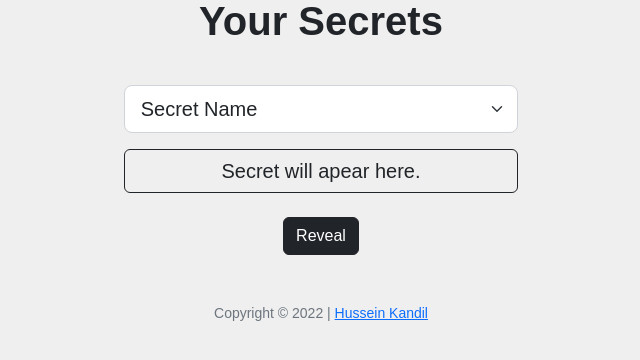
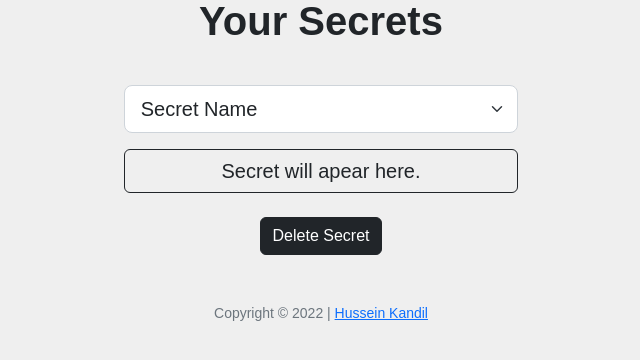
Before and after one commit to hussein-m-kandil/secret-keeper, a Flask app: page /successSecret in a window 1280 px wide. Shown: the part 237-597 px from the top of the page, without its empty margins (319-959 px from the left). Run offline with Flask 2, Linux system fonts and the light colour scheme; some libraries are stand-ins or nearby versions.

Commit message:
Getting Secrets feature and the front-end for Delete Secret feature.

```diff
--- a/app.py
+++ b/app.py
@@ -60,7 +60,10 @@
         i -= 1
     if route == "/register":
         return render_template("index.html", username=username)
-    return render_template("index.html")
+    # Get user secrets.
+    secrets = db.execute("SELECT * FROM secrets WHERE user_id = ?", u_id)
+    #return secrets page.
+    return render_template("index.html", secrets=secrets)
 
 
 @app.route("/login", methods=["GET", "POST"])
--- a/static/main.js
+++ b/static/main.js
@@ -5,8 +5,10 @@
     getGenPass,
     saveSecretByValidName
 } from "./password_gen_handler.js";
-import { showAlertAboveTagName } from "./helpers.js";
-
+import { showSecretVal,
+    secretsFormHandler,
+    delSecret
+} from "./secrets_handler.js";
 
 // Handle all checks for empty inputs with all submissions.
 addEventListener("submit", function(e) {
@@ -33,8 +35,17 @@
         else if (form.name == "pass-gen-form") {
             getGenPass(form, e);
         }
+        // Catch save generated password form.
         else if (form.name == "pass-save-form") {
             saveSecretByValidName(form, e);
+        }
+        // Catch secrets form.
+        else if (form.name == "secrets") {
+            secretsFormHandler(form, e);
+        }
+        // Catch delete secret form.
+        else if (form.name == "del-secret-form") {
+            delSecret(form, e);
         }
     }
 
@@ -47,3 +58,8 @@
 if (pageTitle.innerText == "Secret Keeper: Secrets Generator") {
     passGenHandler();
 }
+
+// Secrets Generator.
+if (pageTitle.innerText == "Secret Keeper: Secrets") {
+    showSecretVal();
+}
--- /dev/null
+++ b/static/secrets_handler.js
@@ -0,0 +1,59 @@
+// Get the bootstrap modal object and show it to the user.
+const delSecretWarning = new bootstrap.Modal('#del-secret-modal');
+
+// Handling Secrets Form.
+function secretsFormHandler(form, e) {
+    e.preventDefault();
+    // Get the name of the secret which is about to be deleted.
+    const secretName = form.menu.selectedOptions[0].innerText;
+    // Get the header of the delete secret warning.
+    let delSecretHeader = document.getElementById("del-secret-header");
+    // Set the text for the header of the delete secret warning.
+    delSecretHeader.textContent = "Deleting '" + secretName + "'...";
+    // Get the body of the delete secret warning.
+    let delSecretBody = document.getElementById("del-warn-msg");
+    // Set the text for the body of the delete secret warning.
+    const brObj = document.createElement("BR");
+    let spanObj = document.createElement("SPAN");
+    spanObj.setAttribute("class", "fs-5 fw-bold text-start text-danger")
+    spanObj.textContent = "WARNING!";
+    delSecretBody.innerHTML = "";
+    delSecretBody.appendChild(spanObj);
+    delSecretBody.appendChild(brObj);
+    delSecretBody.innerHTML += "Are you sure you want to delete '" + secretName  + "'?";
+    // Give the delete form the value of the secret that user want to delete it.
+    let delForm = document.getElementById("del-secret-form");
+    delForm["del-secret-name"].value = form.menu.selectedOptions[0].innerText;
+    delForm["del-secret-val"].value = form.menu.selectedOptions[0].value;
+    // Show warning message modal to the user.
+    delSecretWarning.show();
+};
+
+// Delete secret for the user.
+function delSecret(form, e) {
+    e.preventDefault();
+    // Hide the warning message modal.
+    delSecretWarning.hide()
+    // Create FormData data object and append the data for the secret that will be deleted.
+    let formData = new FormData();
+    formData.append("del-secret-name", form["del-secret-name"].value);
+    formData.append("del-secret-val", form["del-secret-val"].value);
+    // TODO: creat route for delete in app.py and put it in the global var in layout then submit the FormData object.
+
+};
+
+// Handling the value of the choosen secret.
+function showSecretVal(){
+    // Change the value of secret placholder with the choosen value from the select menu.
+    let secretPlace = document.getElementById("secret");
+    let secretsForm = document.getElementById("secrets");
+    secretsForm.addEventListener("change", function(e) {
+        secretPlace.value = e.target.value;
+    });
+};
+
+
+export { showSecretVal,
+    secretsFormHandler,
+    delSecret
+};
--- a/templates/index.html
+++ b/templates/index.html
@@ -10,17 +10,38 @@
         <h1 class="my-4 fs-1 fw-bold text-center">Your Secrets</h1>
         <form  id="secrets" name="secrets" action="/secrets" method="post">
             <div class="my-3">
-                <select class="form-select form-select-lg" aria-label=".form-select-lg Secrets" name="symbol">
+                <select class="form-select form-select-lg" aria-label=".form-select-lg Secrets" name="menu" id="menu">
                     <option disabled selected>Secret Name</option>
-                        {% for stock in current_stocks %}
-                        <option value={{ stock["symbol"] }}>{{ stock["symbol"] }}</option>
-                        {% endfor %}
+                    {% for secret in secrets %}
+                        <option value='{{ secret["secret"] }}'>{{ secret["secret_name"] }}</option>
+                    {% endfor %}
                 </select>
             </div>
             <div class="col text-center mb-4">
-                <input class="form-control-plaintext border border-1 border-dark rounded text-center mx-auto fs-5" name="gen-pass" id="gen-pass" type="text" value="Secret will apear here." aria-label="Generated Password" readonly />
+                <input class="form-control-plaintext border border-1 border-dark rounded text-center mx-auto fs-5" name="secret" id="secret" type="text" value="Secret will apear here." aria-label="Secret" readonly />
             </div>
-            <button class="btn btn-dark" type="submit" form="secrets">Reveal</button>
+            <button class="btn btn-dark" type="submit" form="secrets">Delete Secret</button>
         </form>
-    </div>
+        <div id="del-secret-modal" class="modal" tabindex="-1">
+            <div class="modal-dialog modal-dialog-centered">
+                <div class="modal-content">
+                    <div class="modal-header">
+                        <h5 id="del-secret-header" class="modal-title"></h5>
+                        <button type="button" class="btn-close" data-bs-dismiss="modal" aria-label="Close"></button>
+                    </div>
+                    <div class="modal-body">
+                        <p id="del-warn-msg" class="text-start"></p>
+                    </div>
+                    <div class="modal-footer">
+                        <form name="del-secret-form" id="del-secret-form" method="post">
+                            <input type="hidden" id="del-secret-name" name="del-secret-name" value="" />
+                            <input type="hidden" id="del-secret-val" name="del-secret-val" value="" />
+                            <button type="button" class="btn btn-dark mx-1" data-bs-dismiss="modal">Cancel</button>
+                            <button type="submit" form="del-secret-form" class="btn btn-danger mx-1">Delete</button>
+                        </form>
+                    </div>
+            </div>
+        </div>
+        </div>
+</div>
 {% endblock %}
```
